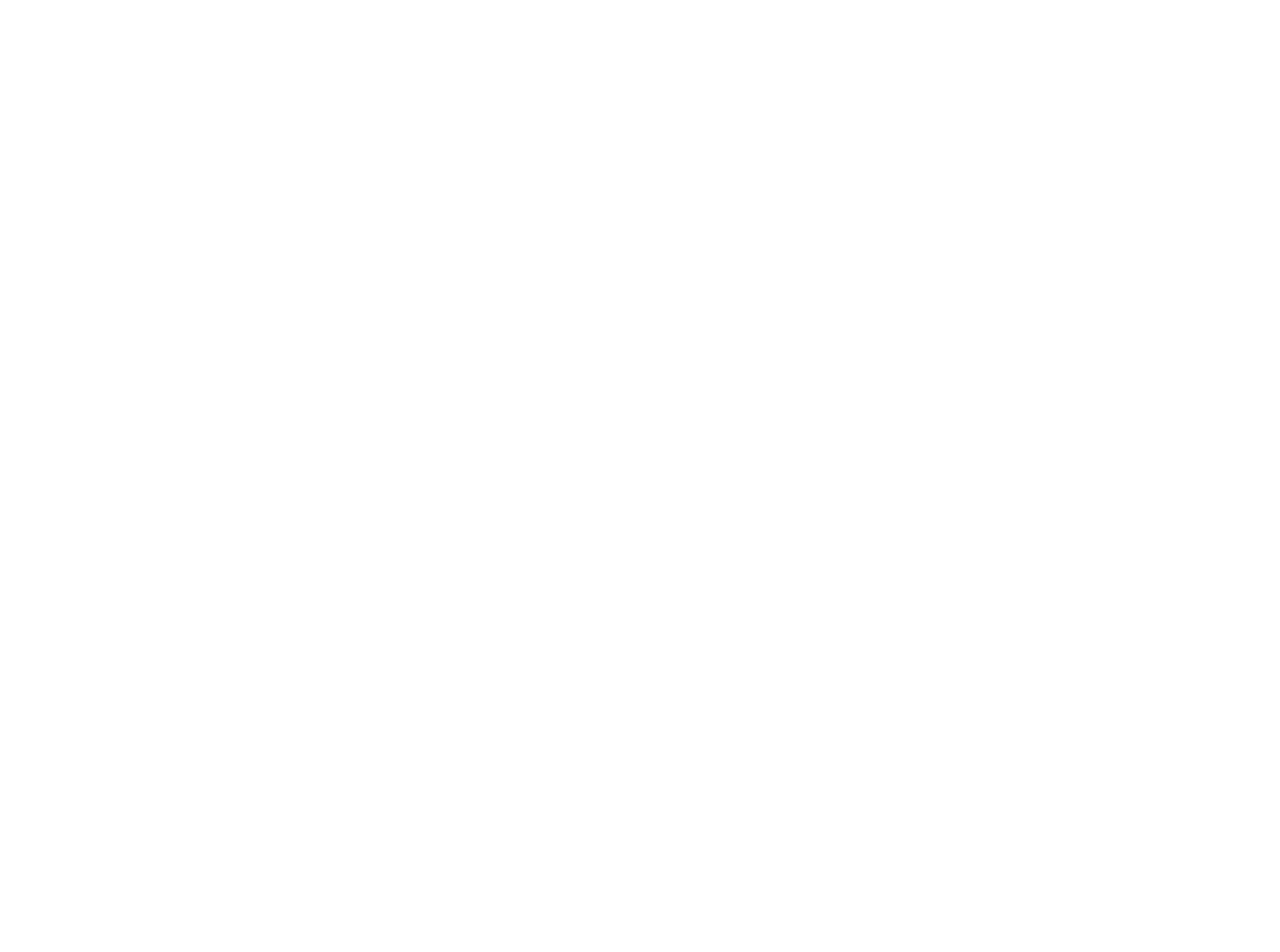
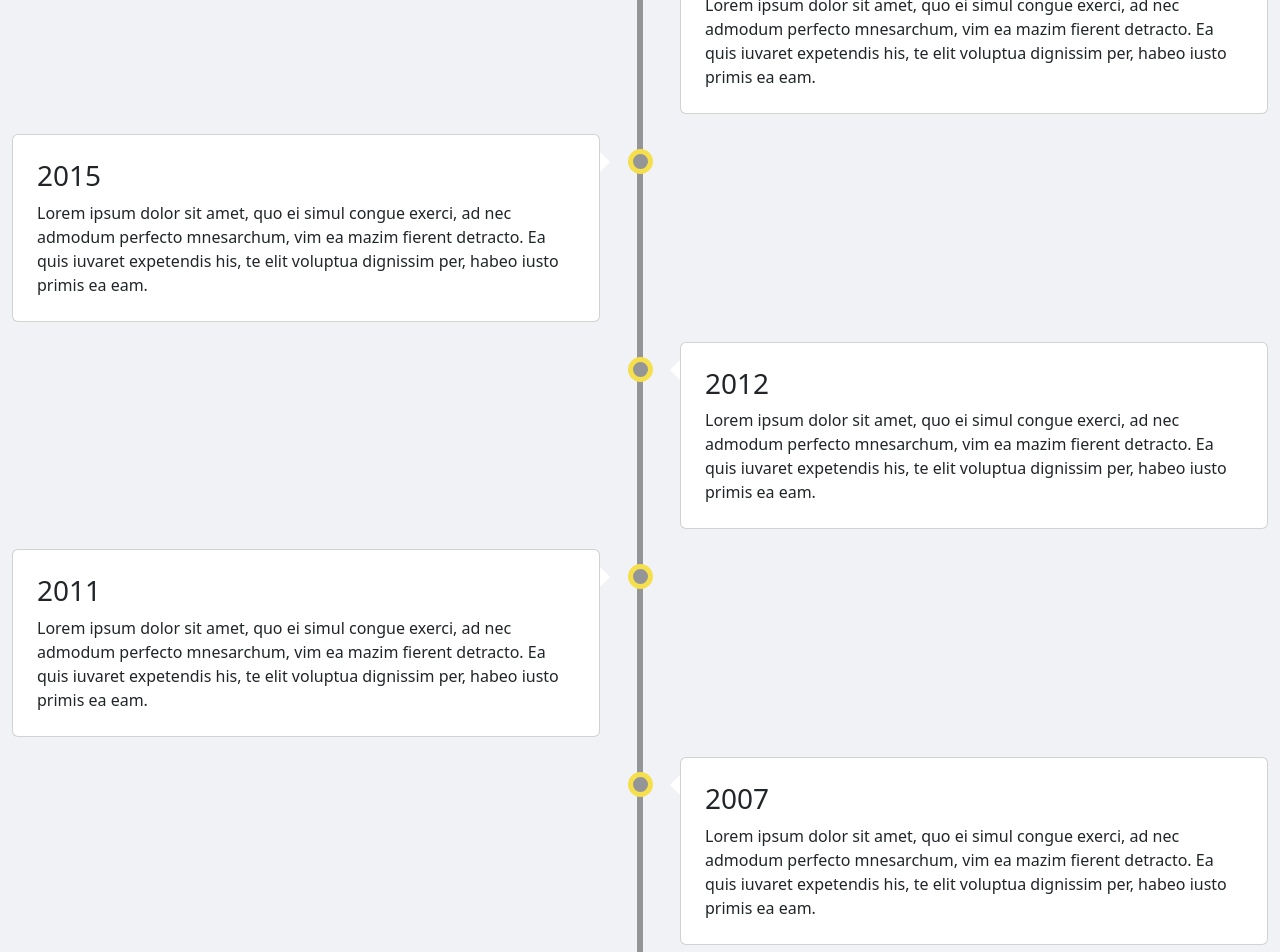
Before and after one commit to tbmcabee/resume-website, a React (Vite) app: page /Experience in a window 1280 px wide. Shown: the part 1240-2192 px from the top of the page. Before the commit the page ends 800 px from the top, so only its background shows below. Built offline with nearby package versions, Linux system fonts and the light colour scheme.

Commit message:
Pushing experience timeline

```diff
--- a/package.json
+++ b/package.json
@@ -11,6 +11,7 @@
   },
   "dependencies": {
     "bootstrap": "^5.3.0",
+    "mdb-react-ui-kit": "^6.1.0",
     "react": "^18.2.0",
     "react-dom": "^18.2.0",
     "react-icons": "^4.9.0",
--- /dev/null
+++ b/src/components/Pages/Experience/Experience.css
@@ -0,0 +1,132 @@
+
+.center {
+    text-align: center;
+    margin-left: auto;
+    margin-right: auto;
+    margin-bottom: 35px;
+    background-color: #2979ff;
+    color: white;
+    width: 560px;
+    border-radius: 25px;
+}
+
+.align-div {
+    margin-top: 40px;
+}
+
+/* The actual timeline (the vertical ruler) */
+.main-timeline {
+    position: relative;
+  }
+
+  /* The actual timeline (the vertical ruler) */
+  .main-timeline::after {
+    content: "";
+    position: absolute;
+    width: 6px;
+    background-color: #939597;
+    top: 0;
+    bottom: 0;
+    left: 50%;
+    margin-left: -3px;
+  }
+
+  /* Container around content */
+  .timeline {
+    position: relative;
+    background-color: inherit;
+    width: 50%;
+  }
+
+  /* The circles on the timeline */
+  .timeline::after {
+    content: "";
+    position: absolute;
+    width: 25px;
+    height: 25px;
+    right: -13px;
+    background-color: #939597;
+    border: 5px solid #f5df4d;
+    top: 15px;
+    border-radius: 50%;
+    z-index: 1;
+  }
+
+  /* Place the container to the left */
+  .left {
+    padding: 0px 40px 20px 0px;
+    left: 0;
+  }
+
+  /* Place the container to the right */
+  .right {
+    padding: 0px 0px 20px 40px;
+    left: 50%;
+  }
+
+  /* Add arrows to the left container (pointing right) */
+  .left::before {
+    content: " ";
+    position: absolute;
+    top: 18px;
+    z-index: 1;
+    right: 30px;
+    border: medium solid white;
+    border-width: 10px 0 10px 10px;
+    border-color: transparent transparent transparent white;
+  }
+
+  /* Add arrows to the right container (pointing left) */
+  .right::before {
+    content: " ";
+    position: absolute;
+    top: 18px;
+    z-index: 1;
+    left: 30px;
+    border: medium solid white;
+    border-width: 10px 10px 10px 0;
+    border-color: transparent white transparent transparent;
+  }
+
+  /* Fix the circle for containers on the right side */
+  .right::after {
+    left: -12px;
+  }
+
+  /* Media queries - Responsive timeline on screens less than 600px wide */
+  @media screen and (max-width: 600px) {
+    /* Place the timelime to the left */
+    .main-timeline::after {
+      left: 31px;
+    }
+
+    /* Full-width containers */
+    .timeline {
+      width: 100%;
+      padding-left: 70px;
+      padding-right: 25px;
+    }
+
+    /* Make sure that all arrows are pointing leftwards */
+    .timeline::before {
+      left: 60px;
+      border: medium solid white;
+      border-width: 10px 10px 10px 0;
+      border-color: transparent white transparent transparent;
+    }
+
+    /* Make sure all circles are at the same spot */
+    .left::after,
+    .right::after {
+      left: 18px;
+    }
+
+    .left::before {
+      right: auto;
+    }
+
+    /* Make all right containers behave like the left ones */
+    .right {
+      left: 0%;
+    }
+  }
--- a/src/components/Pages/Experience/Experience.module.css
+++ /dev/null
@@ -1,15 +0,0 @@
-
-.center {
-    text-align: center;
-    margin-left: auto;
-    margin-right: auto;
-    margin-bottom: 35px;
-    background-color: #2979ff;
-    color: white;
-    width: 560px;
-    border-radius: 25px;
-}
-
-.alignDiv {
-    margin-top: 40px;
-}
--- a/src/components/Pages/Experience/Experience.tsx
+++ b/src/components/Pages/Experience/Experience.tsx
@@ -1,7 +1,8 @@
 import React from 'react'
 import NavTab from '../../NavTab'
 import PageBlock from '../../PageBlock/PageBlock'
-import styles from './Experience.module.css'
+import './Experience.css'
+import { MDBCard, MDBCardBody, MDBContainer } from "mdb-react-ui-kit";
 
 const Experience = () => {
   return (
@@ -10,8 +11,8 @@
         <h1 className="text-center">My Resume Website</h1>
         <NavTab />
     </div>
-    <div className={styles.alignDiv}>
-        <h5 className={styles.center}>Experience Timeline</h5>
+    <div className='align-div'>
+        <h5 className='center'>Experience Timeline</h5>
         <PageBlock header='Job Example #1'>
         Experiences I had in this job!!! Collaborates with TD Synnex Sales Reps,
         Reseller Reps, End Users and internal IBM Employees on technical solutions featuring: IBM Power 9 and 10 servers,
@@ -28,6 +29,90 @@
         AIX, IBM i and Linux distributions
         </PageBlock>
     </div>
+    <div>
+      <MDBContainer fluid className="py-5" style={{ backgroundColor: "#F0F2F5" }}>
+        <div className="main-timeline">
+          <div className="timeline left">
+            <MDBCard>
+              <MDBCardBody className="p-4">
+                <h3>2017</h3>
+                <h5>May to April</h5>
+                <PageBlock header='Job Example #1'>
+                  Experiences I had in this job!!! Collaborates with TD Synnex Sales Reps,
+                  Reseller Reps, End Users and internal IBM Employees on technical solutions featuring: IBM Power 9 and 10 servers,
+                  AIX, IBM i and Linux distributions
+                </PageBlock>
+              </MDBCardBody>
+            </MDBCard>
+          </div>
+          <div className="timeline right">
+            <MDBCard>
+              <MDBCardBody className="p-4">
+                <h3>2016</h3>
+                <p className="mb-0">
+                  Lorem ipsum dolor sit amet, quo ei simul congue exerci, ad nec
+                  admodum perfecto mnesarchum, vim ea mazim fierent detracto. Ea
+                  quis iuvaret expetendis his, te elit voluptua dignissim per,
+                  habeo iusto primis ea eam.
+                </p>
+              </MDBCardBody>
+            </MDBCard>
+          </div>
+          <div className="timeline left">
+            <MDBCard>
+              <MDBCardBody className="p-4">
+                <h3>2015</h3>
+                <p className="mb-0">
+                  Lorem ipsum dolor sit amet, quo ei simul congue exerci, ad nec
+                  admodum perfecto mnesarchum, vim ea mazim fierent detracto. Ea
+                  quis iuvaret expetendis his, te elit voluptua dignissim per,
+                  habeo iusto primis ea eam.
+                </p>
+              </MDBCardBody>
+            </MDBCard>
+          </div>
+          <div className="timeline right">
+            <MDBCard>
+              <MDBCardBody className="p-4">
+                <h3>2012</h3>
+                <p className="mb-0">
+                  Lorem ipsum dolor sit amet, quo ei simul congue exerci, ad nec
+                  admodum perfecto mnesarchum, vim ea mazim fierent detracto. Ea
+                  quis iuvaret expetendis his, te elit voluptua dignissim per,
+                  habeo iusto primis ea eam.
+                </p>
+              </MDBCardBody>
+            </MDBCard>
+          </div>
+          <div className="timeline left">
+            <MDBCard>
+              <MDBCardBody className="p-4">
+                <h3>2011</h3>
+                <p className="mb-0">
+                  Lorem ipsum dolor sit amet, quo ei simul congue exerci, ad nec
+                  admodum perfecto mnesarchum, vim ea mazim fierent detracto. Ea
+                  quis iuvaret expetendis his, te elit voluptua dignissim per,
+                  habeo iusto primis ea eam.
+                </p>
+              </MDBCardBody>
+            </MDBCard>
+          </div>
+          <div className="timeline right">
+            <MDBCard>
+              <MDBCardBody className="p-4">
+                <h3>2007</h3>
+                <p className="mb-0">
+                  Lorem ipsum dolor sit amet, quo ei simul congue exerci, ad nec
+                  admodum perfecto mnesarchum, vim ea mazim fierent detracto. Ea
+                  quis iuvaret expetendis his, te elit voluptua dignissim per,
+                  habeo iusto primis ea eam.
+                </p>
+              </MDBCardBody>
+            </MDBCard>
+          </div>
+        </div>
+      </MDBContainer>
+    </div>
     </>
   )
 }
```
Also changed, not shown: 1 other file (tests, documents, lock files or other folders).
